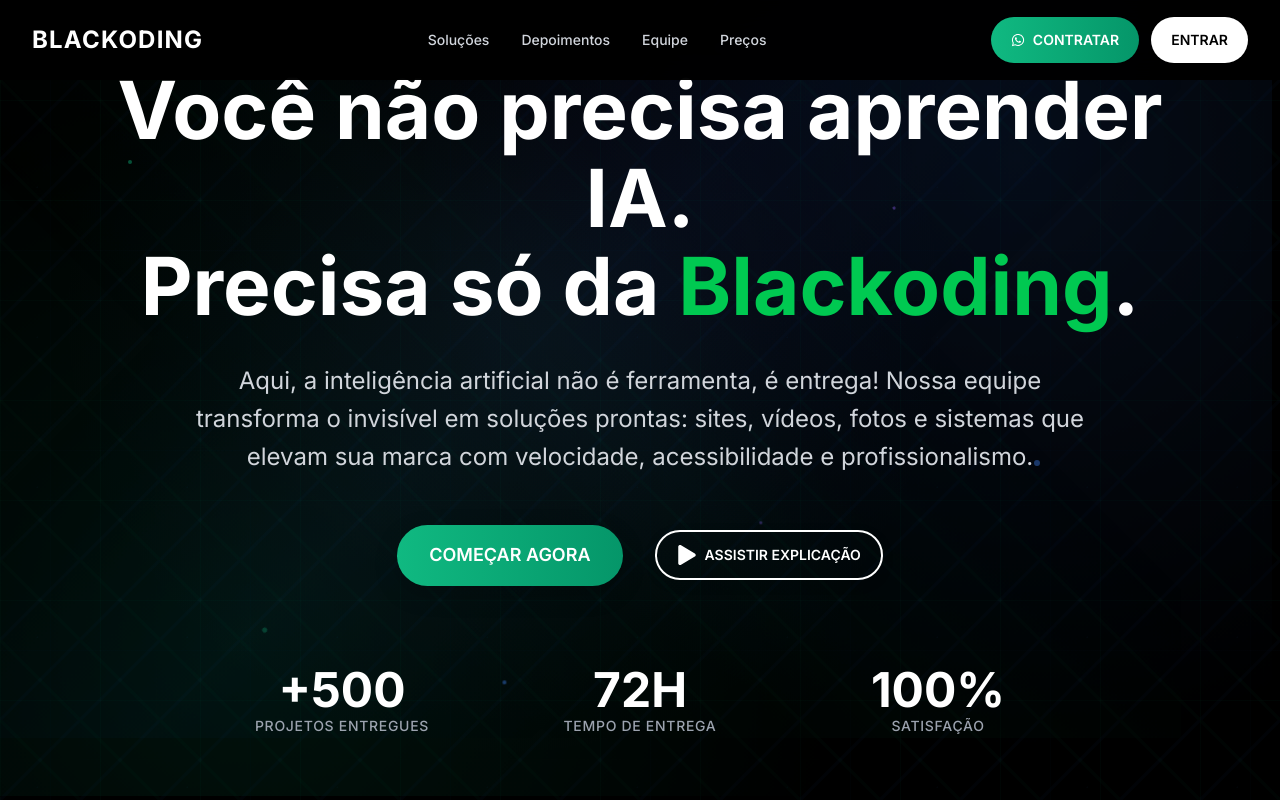
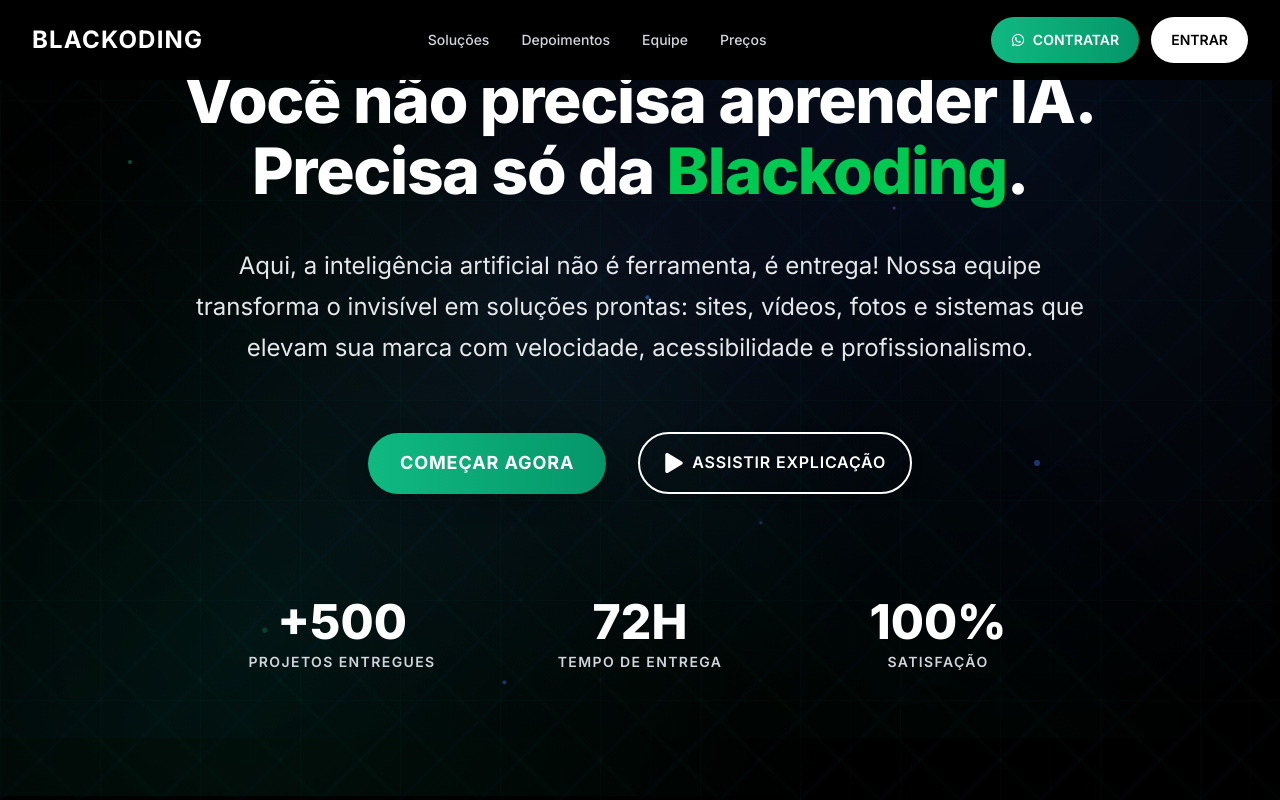
Before and after one commit to vitorfsampaio/blackoding, a Next.js app: page / in a window 1280 px wide. Shown: the top 800 px of the page. Built offline with nearby package versions, Linux system fonts and the light colour scheme.

Commit message:
css configs

```diff
--- a/src/app/globals.css
+++ b/src/app/globals.css
@@ -111,10 +111,10 @@
   border: 2px solid white;
   color: white;
   background: transparent;
-  padding: 0.75rem 1.25rem;
+  padding: 1rem 1.5rem;
   border-radius: 9999px;
   font-weight: 600;
-  font-size: 0.875rem;
+  font-size: 1rem;
   transition: all 0.3s ease;
   box-shadow: 0 4px 12px rgba(0, 0, 0, 0.15);
   display: flex;
@@ -122,7 +122,8 @@
   justify-content: center;
   gap: 0.5rem;
   cursor: pointer;
-  min-height: 44px; /* Touch target */
+  min-height: 52px; /* Touch target */
+  letter-spacing: 0.05em;
 }
 
 .btn-outline:hover {
@@ -135,10 +136,10 @@
 .btn-cta {
   background: linear-gradient(to right, #10b981, #059669);
   color: white;
-  padding: 1rem 1.5rem;
+  padding: 1.25rem 2rem;
   border-radius: 9999px;
-  font-weight: 600;
-  font-size: 1rem;
+  font-weight: 700;
+  font-size: 1.125rem;
   transition: all 0.3s ease;
   box-shadow: 0 8px 25px rgba(0, 0, 0, 0.2);
   display: flex;
@@ -147,8 +148,9 @@
   gap: 0.75rem;
   border: none;
   cursor: pointer;
-  min-height: 48px; /* Touch target */
+  min-height: 56px; /* Touch target */
   width: 100%;
+  letter-spacing: 0.05em;
 }
 
 .btn-cta:hover {
@@ -222,6 +224,23 @@
 
 .section-padding-lg {
   padding: 4rem 1rem;
+}
+
+/* Spacing between sections */
+.section-spacing {
+  margin-bottom: 2rem;
+}
+
+@media (min-width: 768px) {
+  .section-spacing {
+    margin-bottom: 3rem;
+  }
+}
+
+@media (min-width: 1024px) {
+  .section-spacing {
+    margin-bottom: 4rem;
+  }
 }
 
 /* Tablet */
@@ -555,34 +574,36 @@
   justify-content: center;
   text-align: center;
   min-height: calc(100vh - 4rem);
-  padding-top: 2rem;
-  padding-bottom: 2rem;
+  padding-top: 8rem;
+  padding-bottom: 3rem;
 }
 
 .hero-title {
-  font-size: 2rem;
-  font-weight: 700;
+  font-size: 2.5rem;
+  font-weight: 800;
   color: white;
   line-height: 1.1;
-  margin-bottom: 1.5rem;
+  margin-bottom: 2rem;
   text-align: center;
+  letter-spacing: -0.02em;
 }
 
 .hero-subtitle {
-  font-size: 1rem;
-  color: #d1d5db;
-  line-height: 1.6;
+  font-size: 1.125rem;
+  color: #e5e7eb;
+  line-height: 1.7;
   max-width: 100%;
-  margin: 0 auto 2rem auto;
+  margin: 0 auto 2.5rem auto;
   text-align: center;
+  font-weight: 400;
 }
 
 .hero-buttons {
   display: flex;
   flex-direction: column;
   align-items: center;
-  gap: 1rem;
-  margin-bottom: 3rem;
+  gap: 1.25rem;
+  margin-bottom: 3.5rem;
   width: 100%;
 }
 
@@ -590,11 +611,12 @@
   display: flex;
   flex-direction: column;
   align-items: center;
-  gap: 1.5rem;
+  gap: 2rem;
   text-align: center;
   width: 100%;
   justify-content: center;
-  margin-top: 1rem;
+  margin-top: 1.5rem;
+  margin-bottom: 2rem;
 }
 
 .hero-stat {
@@ -608,19 +630,19 @@
 }
 
 .hero-stat-number {
-  font-size: 2rem;
-  font-weight: 700;
-  color: white;
-  margin-bottom: 0.25rem;
+  font-size: 2.5rem;
+  font-weight: 800;
+  color: white;
+  margin-bottom: 0.5rem;
   line-height: 1;
 }
 
 .hero-stat-label {
-  color: #9ca3af;
-  font-size: 0.75rem;
-  font-weight: 500;
+  color: #d1d5db;
+  font-size: 0.875rem;
+  font-weight: 600;
   text-transform: uppercase;
-  letter-spacing: 0.05em;
+  letter-spacing: 0.1em;
   line-height: 1.2;
   text-align: center;
 }
@@ -631,7 +653,7 @@
     max-width: 48rem;
     padding: 0 1.5rem;
     min-height: calc(100vh - 5rem);
-    padding-top: 3rem;
+    padding-top: 4rem;
     padding-bottom: 3rem;
   }
 
@@ -658,6 +680,7 @@
     gap: 2rem;
     justify-content: space-between;
     align-items: flex-start;
+    margin-bottom: 3rem;
   }
 
   .hero-stat {
@@ -703,6 +726,7 @@
   .hero-stats {
     gap: 3rem;
     justify-content: center;
+    margin-bottom: 4rem;
   }
 
   .hero-stat {
@@ -967,6 +991,10 @@
   margin: 0 auto 3rem auto;
 }
 
+.pricing-subtitle {
+  margin-bottom: 3rem !important;
+}
+
 @media (min-width: 768px) {
   .pricing-features {
     grid-template-columns: repeat(2, 1fr);
@@ -1108,73 +1136,7 @@
   color: #10b981;
 }
 
-/* Hero Section Styles */
-.hero-container {
-  max-width: 72rem;
-  margin: 0 auto;
-  padding: 0 1.5rem;
-  width: 100%;
-  display: flex;
-  flex-direction: column;
-  align-items: center;
-  justify-content: center;
-  text-align: center;
-}
-
-.hero-headline {
-  margin-bottom: 3rem;
-}
-
-.hero-title {
-  font-size: 3rem;
-  font-weight: 700;
-  color: white;
-  line-height: 1.1;
-  margin-bottom: 2rem;
-  text-align: center;
-}
-
-@media (min-width: 768px) {
-  .hero-title {
-    font-size: 4.5rem;
-  }
-}
-
-@media (min-width: 1024px) {
-  .hero-title {
-    font-size: 5rem;
-  }
-}
-
-.hero-subtitle {
-  font-size: 1.25rem;
-  color: #d1d5db;
-  line-height: 1.6;
-  max-width: 56rem;
-  margin: 0 auto;
-  text-align: center;
-}
-
-@media (min-width: 768px) {
-  .hero-subtitle {
-    font-size: 1.5rem;
-  }
-}
-
-.hero-buttons {
-  display: flex;
-  flex-direction: column;
-  align-items: center;
-  gap: 1.5rem;
-  margin-bottom: 4rem;
-}
-
-@media (min-width: 640px) {
-  .hero-buttons {
-    flex-direction: row;
-    gap: 2rem;
-  }
-}
+
 
 
 /* Solutions Section Styles */
--- a/src/components/PricingSection.tsx
+++ b/src/components/PricingSection.tsx
@@ -67,7 +67,7 @@
           <h2 className="section-title">
             NOSSA <span className="text-green-500">PROMESSA</span>
           </h2>
-          <p className="text-xl text-gray-300 mb-8 flex-center gap-2">
+          <p className="text-xl text-gray-300 mb-8 flex-center gap-2 pricing-subtitle">
             <FaBolt className="text-green-500" />
             EM ATÉ 72 HORAS, VOCÊ TEM:
           </p>
```
